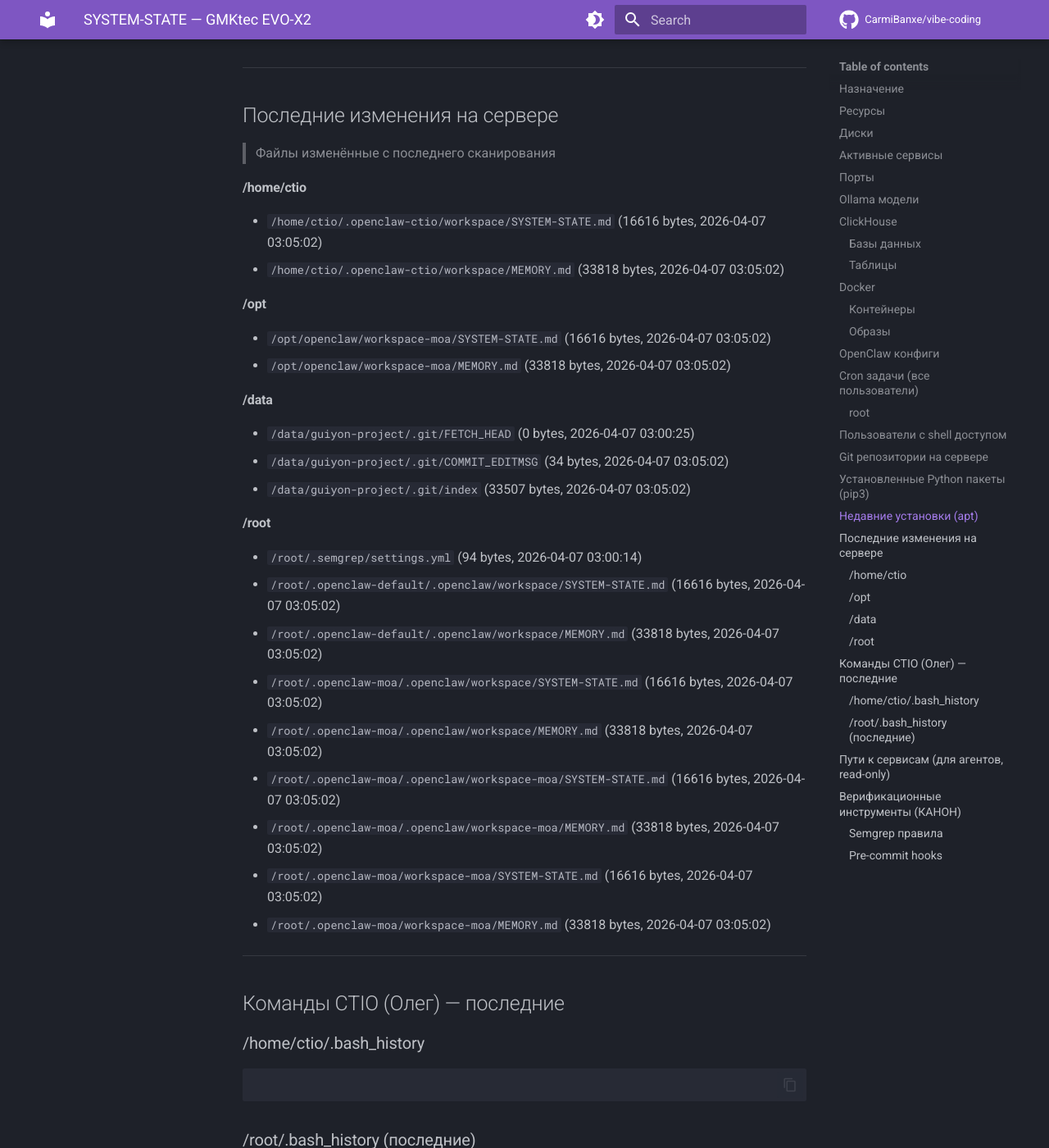
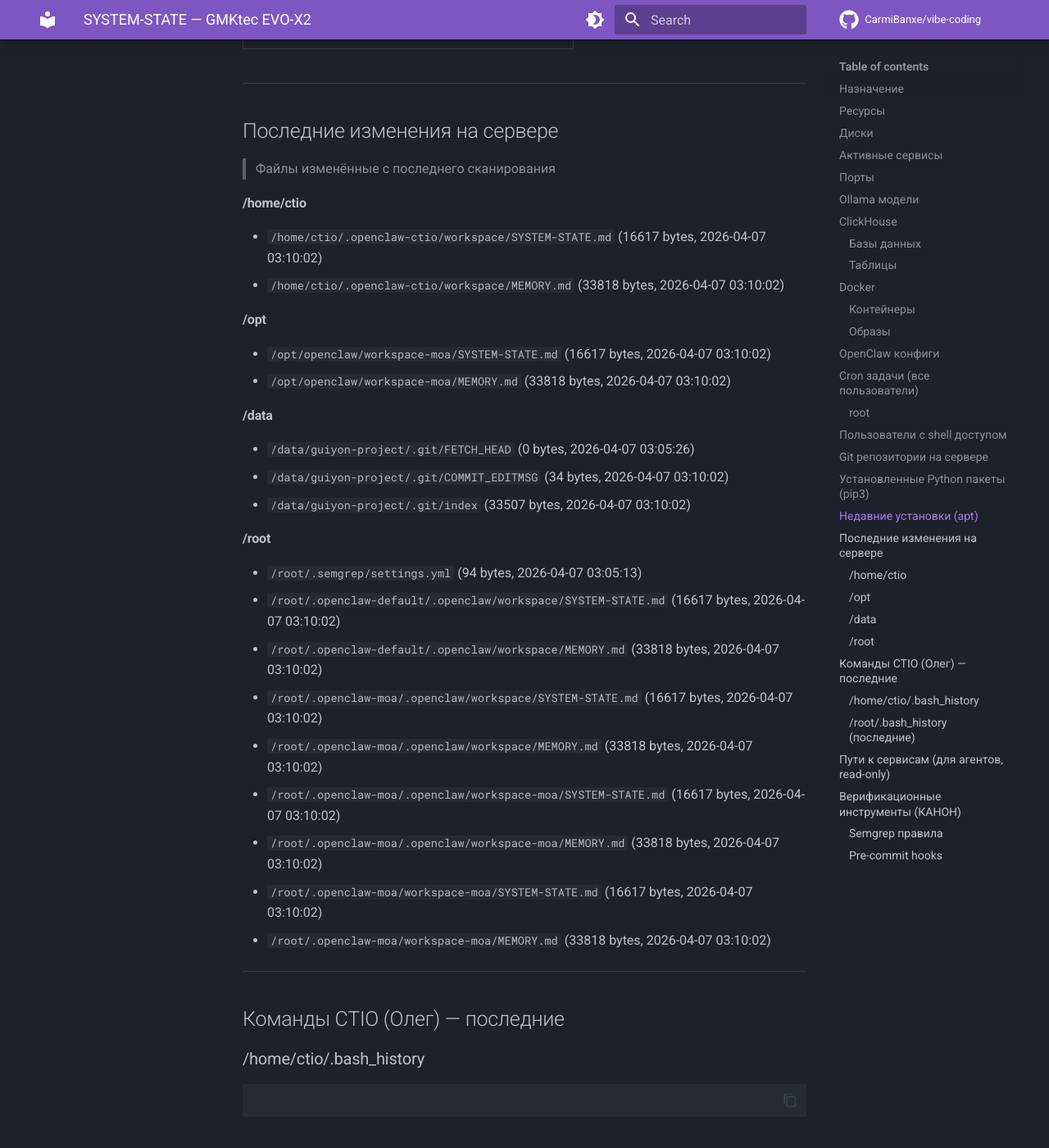
Before and after one commit to CarmiBanxe/vibe-coding, an MkDocs documentation site: the page built from docs/SYSTEM-STATE.md, in a window 1280 px wide and 1400 px high, scrolled down 13841 px. Shown: the whole window at 82% size. Built offline with MkDocs 1.6.1 and Material for MkDocs 9.7.7, drawn with Linux system fonts in a browser that asks for light colours; comment, search, counter and statistics services are not loaded; some of the changed text lies outside the part shown.

Commit message:
auto: SYSTEM-STATE v2 update (2026-04-07 03:10 CEST)

```diff
--- a/docs/SYSTEM-STATE.md
+++ b/docs/SYSTEM-STATE.md
@@ -1,6 +1,6 @@
 # SYSTEM-STATE — GMKtec EVO-X2
 > Автоматически обновляется каждые 5 минут
-> Последнее сканирование: 2026-04-07 03:05 CEST
+> Последнее сканирование: 2026-04-07 03:10 CEST
 > Источник: ctio-watcher.sh v2 (cron)
 
 ## Назначение
@@ -379,28 +380,28 @@
 
 
 #### /home/ctio
-- `/home/ctio/.openclaw-ctio/workspace/SYSTEM-STATE.md` (16616 bytes, 2026-04-07 03:05:02)
-- `/home/ctio/.openclaw-ctio/workspace/MEMORY.md` (33818 bytes, 2026-04-07 03:05:02)
+- `/home/ctio/.openclaw-ctio/workspace/SYSTEM-STATE.md` (16617 bytes, 2026-04-07 03:10:02)
+- `/home/ctio/.openclaw-ctio/workspace/MEMORY.md` (33818 bytes, 2026-04-07 03:10:02)
 
 #### /opt
-- `/opt/openclaw/workspace-moa/SYSTEM-STATE.md` (16616 bytes, 2026-04-07 03:05:02)
-- `/opt/openclaw/workspace-moa/MEMORY.md` (33818 bytes, 2026-04-07 03:05:02)
+- `/opt/openclaw/workspace-moa/SYSTEM-STATE.md` (16617 bytes, 2026-04-07 03:10:02)
+- `/opt/openclaw/workspace-moa/MEMORY.md` (33818 bytes, 2026-04-07 03:10:02)
 
 #### /data
-- `/data/guiyon-project/.git/FETCH_HEAD` (0 bytes, 2026-04-07 03:00:25)
-- `/data/guiyon-project/.git/COMMIT_EDITMSG` (34 bytes, 2026-04-07 03:05:02)
-- `/data/guiyon-project/.git/index` (33507 bytes, 2026-04-07 03:05:02)
+- `/data/guiyon-project/.git/FETCH_HEAD` (0 bytes, 2026-04-07 03:05:26)
+- `/data/guiyon-project/.git/COMMIT_EDITMSG` (34 bytes, 2026-04-07 03:10:02)
+- `/data/guiyon-project/.git/index` (33507 bytes, 2026-04-07 03:10:02)
 
 #### /root
-- `/root/.semgrep/settings.yml` (94 bytes, 2026-04-07 03:00:14)
-- `/root/.openclaw-default/.openclaw/workspace/SYSTEM-STATE.md` (16616 bytes, 2026-04-07 03:05:02)
-- `/root/.openclaw-default/.openclaw/workspace/MEMORY.md` (33818 bytes, 2026-04-07 03:05:02)
-- `/root/.openclaw-moa/.openclaw/workspace/SYSTEM-STATE.md` (16616 bytes, 2026-04-07 03:05:02)
-- `/root/.openclaw-moa/.openclaw/workspace/MEMORY.md` (33818 bytes, 2026-04-07 03:05:02)
-- `/root/.openclaw-moa/.openclaw/workspace-moa/SYSTEM-STATE.md` (16616 bytes, 2026-04-07 03:05:02)
-- `/root/.openclaw-moa/.openclaw/workspace-moa/MEMORY.md` (33818 bytes, 2026-04-07 03:05:02)
-- `/root/.openclaw-moa/workspace-moa/SYSTEM-STATE.md` (16616 bytes, 2026-04-07 03:05:02)
-- `/root/.openclaw-moa/workspace-moa/MEMORY.md` (33818 bytes, 2026-04-07 03:05:02)
+- `/root/.semgrep/settings.yml` (94 bytes, 2026-04-07 03:05:13)
+- `/root/.openclaw-default/.openclaw/workspace/SYSTEM-STATE.md` (16617 bytes, 2026-04-07 03:10:02)
+- `/root/.openclaw-default/.openclaw/workspace/MEMORY.md` (33818 bytes, 2026-04-07 03:10:02)
+- `/root/.openclaw-moa/.openclaw/workspace/SYSTEM-STATE.md` (16617 bytes, 2026-04-07 03:10:02)
+- `/root/.openclaw-moa/.openclaw/workspace/MEMORY.md` (33818 bytes, 2026-04-07 03:10:02)
+- `/root/.openclaw-moa/.openclaw/workspace-moa/SYSTEM-STATE.md` (16617 bytes, 2026-04-07 03:10:02)
+- `/root/.openclaw-moa/.openclaw/workspace-moa/MEMORY.md` (33818 bytes, 2026-04-07 03:10:02)
+- `/root/.openclaw-moa/workspace-moa/SYSTEM-STATE.md` (16617 bytes, 2026-04-07 03:10:02)
+- `/root/.openclaw-moa/workspace-moa/MEMORY.md` (33818 bytes, 2026-04-07 03:10:02)
 
 ---
 
```
Also changed, not shown: other parts of docs/SYSTEM-STATE.md (+6 -5 lines).
